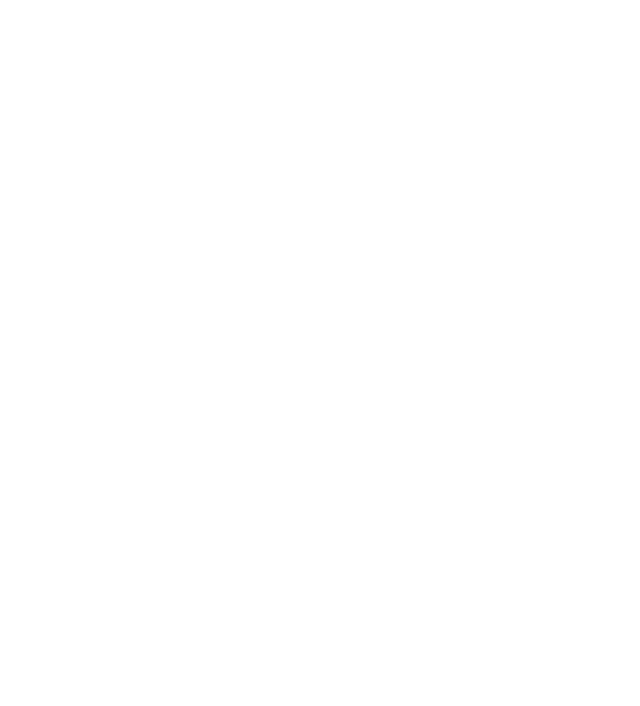
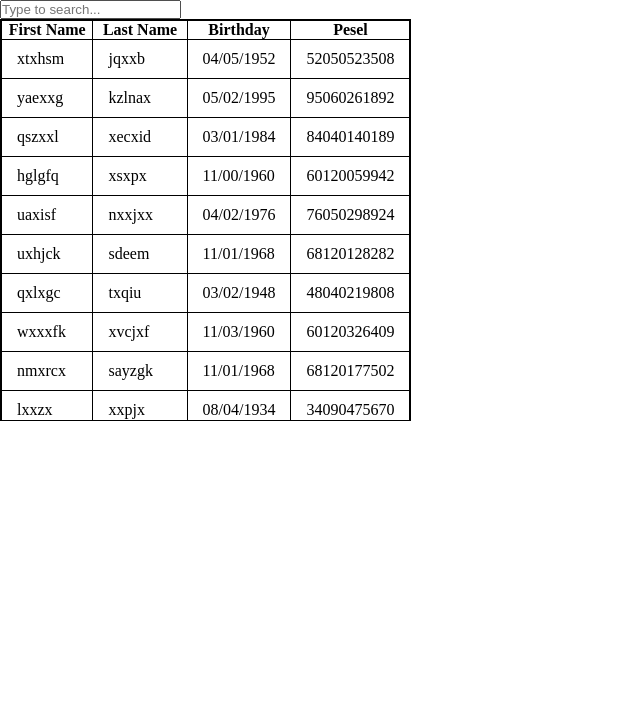
Before and after one commit to flown1/js-recruitment-task1, a plain HTML site: page index.html in a window 1280 px wide. Shown: the whole page, without its empty margins (0-640 px from the left). Drawn offline with Linux system fonts and the light colour scheme.

Commit message:
Added displaying records

```diff
--- a/index.html
+++ b/index.html
@@ -6,9 +6,12 @@
     <title>Data table - recruitment task</title>
     <meta name="viewport" content="width=device-width, initial-scale=1">
     <link rel="stylesheet" type="text/css" media="screen" href="style/main.css" />
-    <script src="script/tableGenerator.js"></script>
+
 </head>
 <body>
-    <div id="usersTable"></div>
+    <input type="text" id="searchBar" placeholder="Type to search..." oninput="usersTable.searchBarInputHandler();"/>
+    <table id="usersTable"></table>
+
+    <script src="script/tableGenerator.js"></script>
 </body>
 </html>
--- a/script/tableGenerator.js
+++ b/script/tableGenerator.js
@@ -12,43 +12,58 @@ function User(firstName, lastName, birthDate, pesel){
 }
 
 function UserDataGenerator() {
-    this.letters = "abcdefghijklmnoprstuwxyz"
+    this.letters            = "abcdefghijklmnoprstuwxyz",
+    this.usedPeselNumbers   = [];
 };
+function Formatter() {};
+Formatter.prototype.toTwoDecimals = function(num){
+    return ("0" + num).slice(-2);
+}
+Formatter.prototype.mmddyyyyDateFormat = function(date){
+    return this.toTwoDecimals(date.getMonth().toString()) + "/"
+            + this.toTwoDecimals(date.getDay().toString()) + "/"
+            + date.getFullYear();
+}
+UserDataGenerator.prototype.randomFromRange = function(start,end){
+    return Math.floor((Math.random() * (end - start + 1) + start));
+}
 UserDataGenerator.prototype.generateFakeName = function(){
     const nameLength = Math.floor((Math.random() * 15) + 3);
     return Math.random().toString(36).substring(7).replace(/[0-9]/g, 'x');
-};
+}
 UserDataGenerator.prototype.generateBirthDate = function(){
-
-    function randomFromRange(start,end){
-        return Math.floor((Math.random() * (end - start + 1) + start));
+    var randDate = {
+        day:    this.randomFromRange(1,30),
+        month:  this.randomFromRange(0,11),
+        year:   this.randomFromRange(1930,2000)
     };
-    var randDate = {
-        day:    randomFromRange(1,03),
-        month:  randomFromRange(0,11),
-        year:   randomFromRange(1930,2000)
-    };
-    console.log("d: ", randDate.day);
-    console.log("m: ", randDate.month);
-    console.log("y: ", randDate.year);
-
-    const randomizedDate = new Date(randDate.year, randDate.month, randDate.day, 0, 0 ,0 ,0 );
-    console.log(randomizedDate);
-    return randomizedDate;
+    return new Date(randDate.year, randDate.month, randDate.day);
 }
 UserDataGenerator.prototype.generatePeselFromBirthDate = function(birthDate){
-    // console.log(birthDate);
-    // console.log(birthDate.getFullYear());
+    var formatter = new Formatter;
+    var pesel =   birthDate.getFullYear().toString().substring(2,4) +
+                    formatter.toTwoDecimals((birthDate.getMonth() + 1).toString()) +
+                    formatter.toTwoDecimals(birthDate.getDay().toString());
+
+    var tempPesel = pesel;
+    do{
+        tempPesel = tempPesel.concat(this.randomFromRange(10000, 99999).toString());
+    }while(!this.usedPeselNumbers.indexOf(tempPesel))
+    pesel = tempPesel;
+    this.usedPeselNumbers.push(pesel);
+    return pesel;
 }
 UserDataGenerator.prototype.generateRecords = function(ammount){
     console.log("Generating...");
     const users = new Array(ammount);
     const userDataGenerator = new UserDataGenerator();
+    const formatter = new Formatter;
+
     for(i = 0; i < ammount; i++){
         const randomizedBirthDate = userDataGenerator.generateBirthDate();
         users[i] = new User(userDataGenerator.generateFakeName(),
                             userDataGenerator.generateFakeName(),
-                            randomizedBirthDate,
+                            formatter.mmddyyyyDateFormat(randomizedBirthDate),
                             userDataGenerator.generatePeselFromBirthDate(randomizedBirthDate)
                         );
     }
@@ -56,9 +71,72 @@ UserDataGenerator.prototype.generateRecords = function(ammount){
 }
 
 function DataTable() {
-    this.records = new UserDataGenerator().generateRecords(200)
+    this.records = new UserDataGenerator().generateRecords(200);
+    this.filteredRecords = this.records;
 };
-DataTable.prototype.displayTable = function(){ return console.log(this.records)};
+DataTable.prototype.displayTable = function(){
+    var usersTableElem = document.getElementById("usersTable");
 
+    var tr  =   document.createElement("tr"),
+        th  =   document.createElement("th"),
+        tbody=  document.createElement("tbody"),
+        text=   document.createTextNode("First Name");
+
+    th.appendChild(text);
+    tr.appendChild(th);
+
+    text = document.createTextNode("Last Name");
+    th = document.createElement("th");
+    th.appendChild(text);
+    tr.appendChild(th);
+
+    text = document.createTextNode("Birthday");
+    th = document.createElement("th");
+    th.appendChild(text);
+    tr.appendChild(th);
+
+    text = document.createTextNode("Pesel");
+    th = document.createElement("th");
+    th.appendChild(text);
+    tr.appendChild(th);
+    tbody.appendChild(tr);
+    usersTableElem.appendChild(tbody);
+
+    this.filteredRecords.forEach(record => {
+        var tr = document.createElement("tr"),
+            td = document.createElement("td"),
+        text = document.createTextNode(record.firstName);
+
+        td = document.createElement("td");
+        td.appendChild(text);
+        tr.appendChild(td);
+        text = document.createTextNode(record.lastName);
+
+        td = document.createElement("td");
+        td.appendChild(text);
+        tr.appendChild(td);
+        text = document.createTextNode(record.birthDate);
+
+        td = document.createElement("td");
+        td.appendChild(text);
+        tr.appendChild(td);
+
+        text = document.createTextNode(record.pesel);
+        td = document.createElement("td");
+        td.appendChild(text);
+        tr.appendChild(td);
+        tbody.appendChild(tr);
+    });
+    return console.log(this.records)
+};
+DataTable.prototype.searchBarInputHandler = function(){
+    var inputText = document.getElementById("searchBar").value;
+    console.log(inputText);
+    this.filteredRecords = this.filteredRecords.filter((record) => {
+        return record.firstName.includes(inputText) || record.lastName.includes(inputText) || record.birthDate.includes(inputText) || record.pesel.includes(inputText);
+    });
+    console.log(this.filteredRecords);
+    this.displayTable();
+};
 var usersTable = new DataTable();
 usersTable.displayTable();
--- a/style/main.css
+++ b/style/main.css
@@ -3,3 +3,25 @@
     padding: 0;
 
 }
+#userTable{
+
+}
+table, th, td{
+    border: 1px solid #000;
+    border-collapse: collapse;
+}
+
+thead, tbody {
+    display: block;
+}
+tbody{
+    height: 400px;
+    overflow-y: auto;
+    overflow-x: hidden;
+}
+th{
+    cursor: pointer;
+}
+td{
+    padding: 10px 15px;
+}
```
